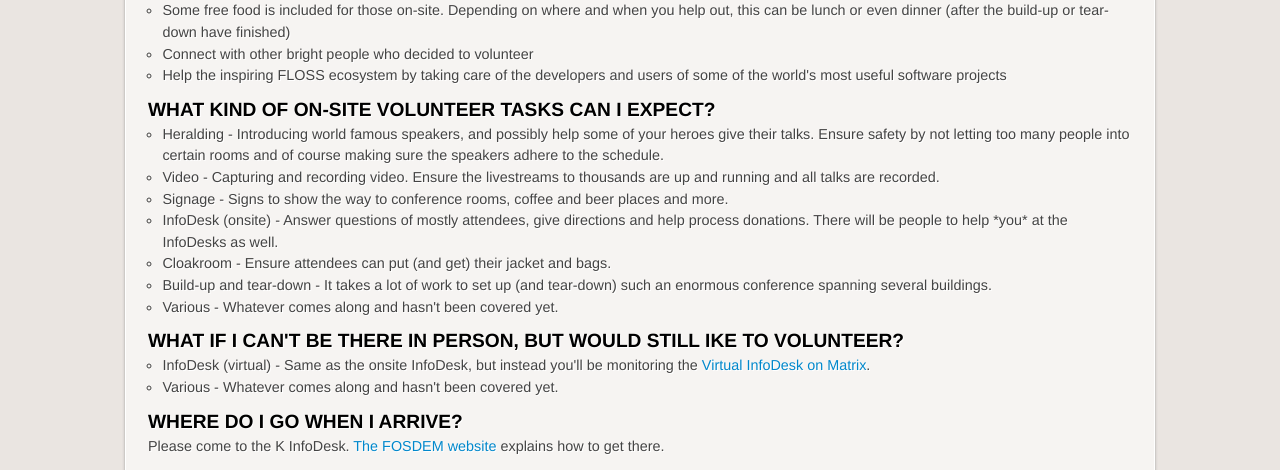
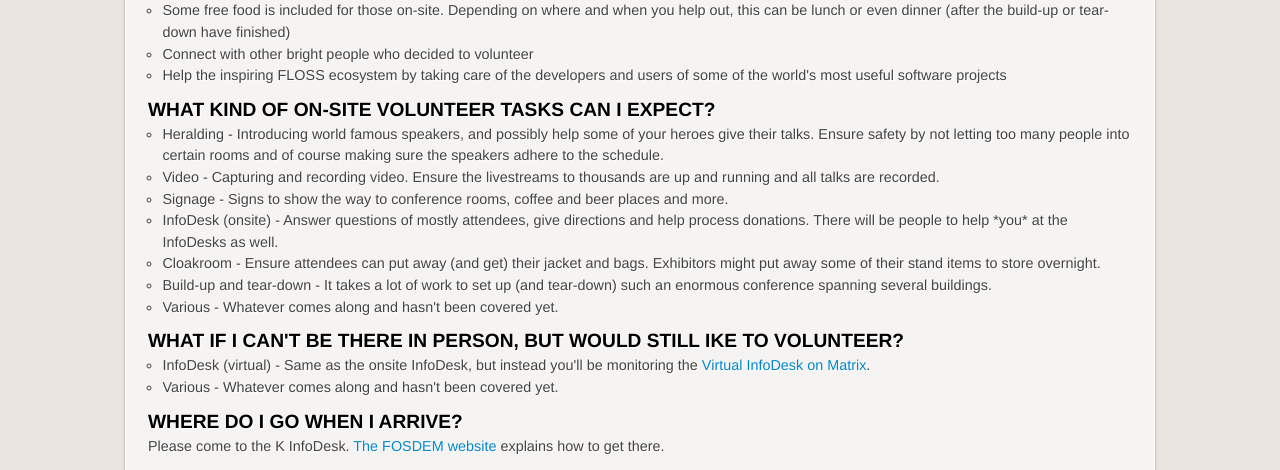
Before and after one commit to FOSDEM/volunteers, a Django app: page /faq/ in a window 1280 px wide. Shown: the part 411-881 px from the top of the page. Run offline with Django 3.2, Linux system fonts and the light colour scheme; parts of the project's set-up code (start-up, migrations or seed data) failed here and were passed over.

Commit message:
More slight improvments to the FAQ

```diff
--- a/volunteers/templates/static/faq.html
+++ b/volunteers/templates/static/faq.html
@@ -28,7 +28,7 @@
             <li>Video - Capturing and recording video. Ensure the livestreams to thousands are up and running and all talks are recorded.</li>
             <li>Signage - Signs to show the way to conference rooms, coffee and beer places and more.</li>
             <li>InfoDesk (onsite) - Answer questions of mostly attendees, give directions and help process donations. There will be people to help *you* at the InfoDesks as well.</li>
-            <li>Cloakroom - Ensure attendees can put (and get) their jacket and bags.</li>
+            <li>Cloakroom - Ensure attendees can put away (and get) their jacket and bags. Exhibitors might put away some of their stand items to store overnight.</li>
             <li>Build-up and tear-down - It takes a lot of work to set up (and tear-down) such an enormous conference spanning several buildings.</li>
             <li>Various - Whatever comes along and hasn't been covered yet.</li>
         </ul>
```
